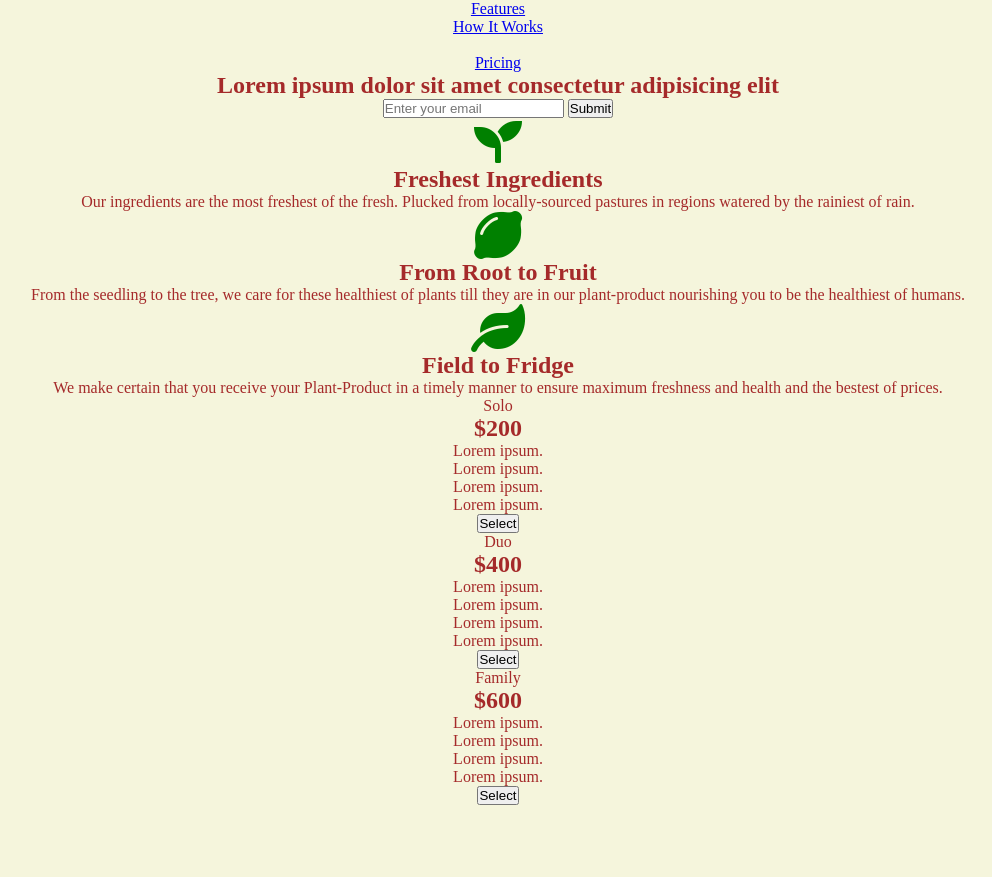
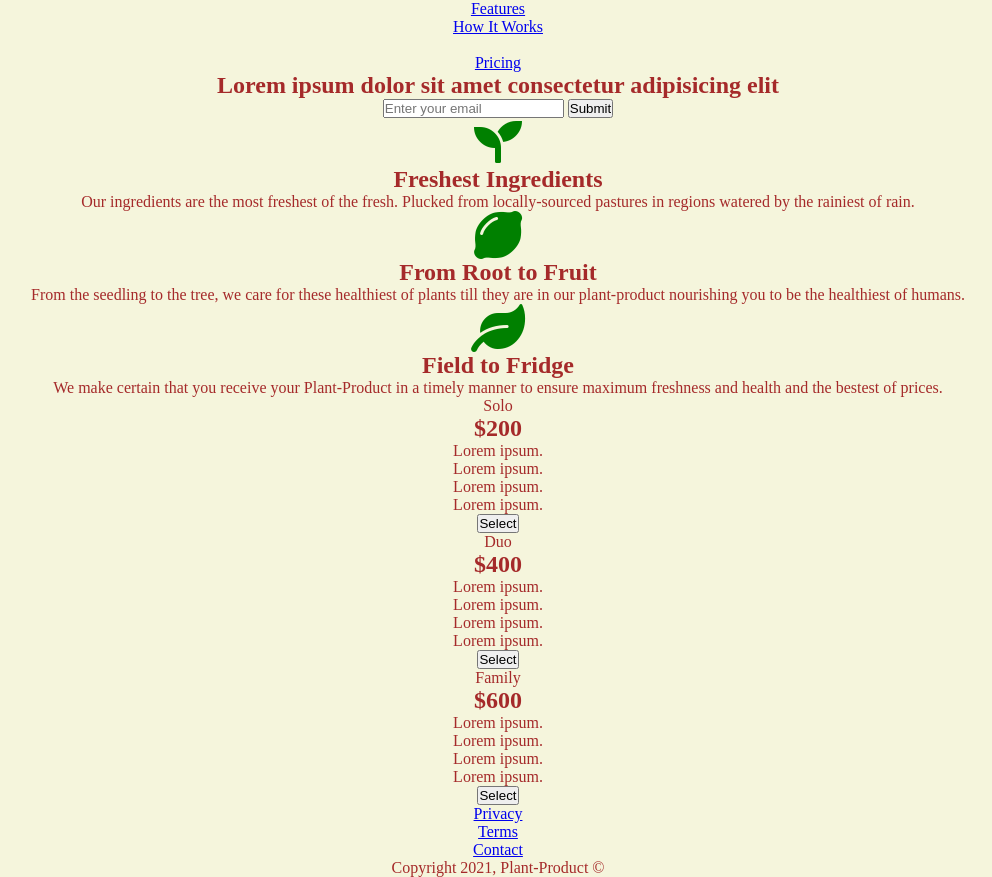
Before and after one commit to joeybrown-ctrl/fcc-product-landing-page, a plain HTML site: page index.html in a window 1280 px wide. Shown: the whole page, without its empty margins (142-1134 px from the left). Before the commit the page ends 805 px from the top, so only its background shows below. Drawn offline with Linux system fonts and the light colour scheme.

Commit message:
add footer and copyright

```diff
--- a/index.html
+++ b/index.html
@@ -96,6 +96,15 @@
                     <button class="btn">Select</button>
                 </div>
             </section>
+
+            <footer>
+                <ul>
+                    <li><a href="#">Privacy</a></li>
+                    <li><a href="#">Terms</a></li>
+                    <li><a href="#">Contact</a></li>
+                </ul>
+                <span>Copyright 2021, Plant-Product &copy;</span>
+            </footer>
         </div>
     </div>
 
```
